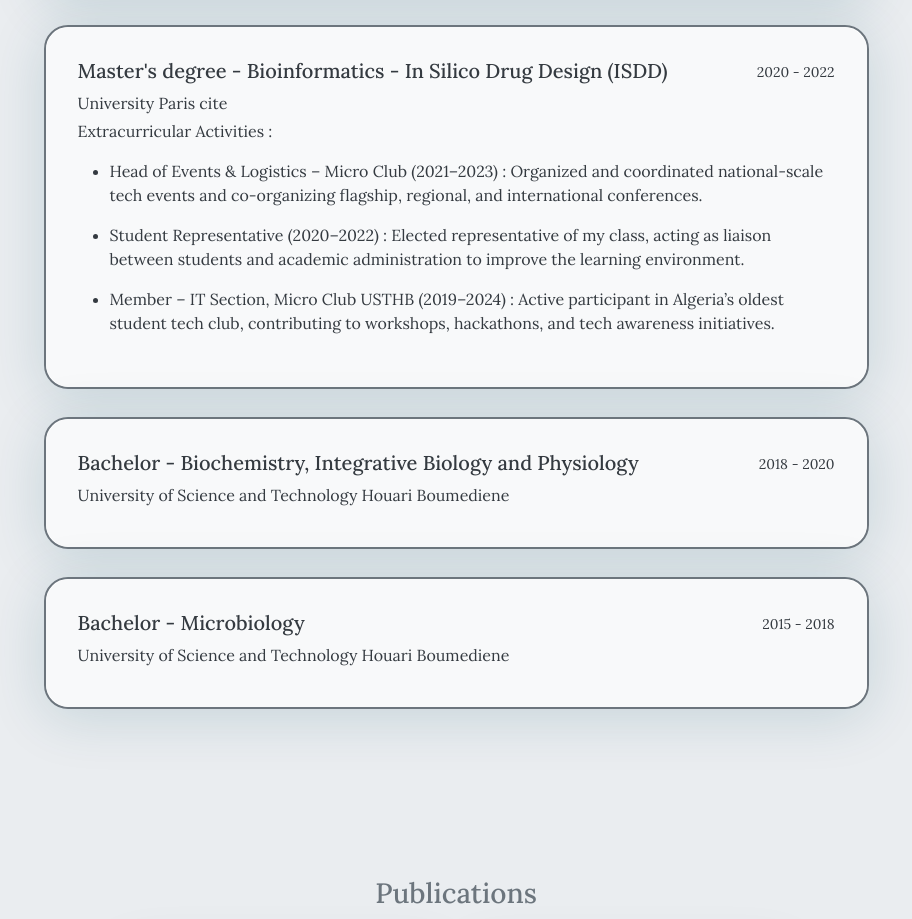
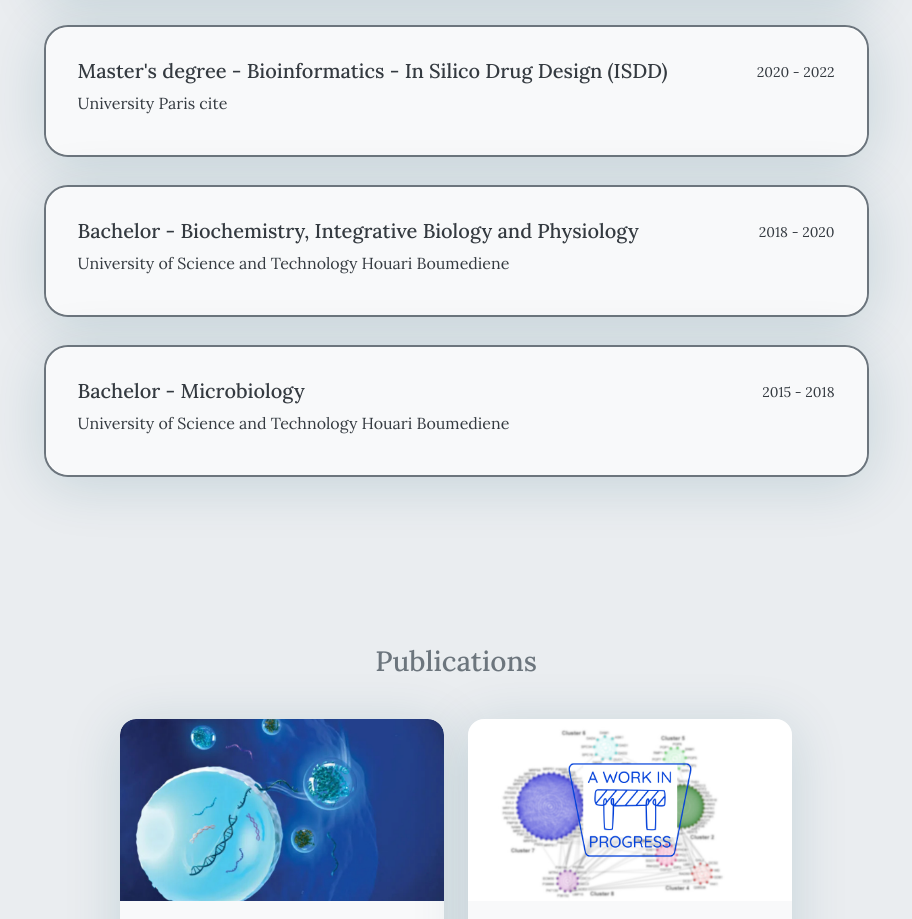
Before and after one commit to YFeriel/YFeriel.github.io, a plain HTML site: page index.html in a window 1280 px wide. Shown: the part 3676-4595 px from the top of the page, without its empty margins (184-1096 px from the left). Drawn offline with Linux system fonts and the light colour scheme.

Commit message:
master update

```diff
--- a/index.html
+++ b/index.html
@@ -964,18 +964,6 @@ My role consisted in identifying strategic approaches to increase membership, by
 
 
                                 <div class="py-1 education-content">
-                                    <p>Extracurricular Activities :</p>
-<ul>
-<li>
-<p>Head of Events &amp; Logistics – Micro Club (2021–2023) : Organized and coordinated national-scale tech events and co-organizing flagship, regional, and international conferences.</p>
-</li>
-<li>
-<p>Student Representative (2020–2022) : Elected representative of my class, acting as liaison between students and academic administration to improve the learning environment.</p>
-</li>
-<li>
-<p>Member – IT Section, Micro Club USTHB (2019–2024) : Active participant in Algeria’s oldest student tech club, contributing to workshops, hackathons, and tech awareness initiatives.</p>
-</li>
-</ul>
 
                                 </div>
 
```
